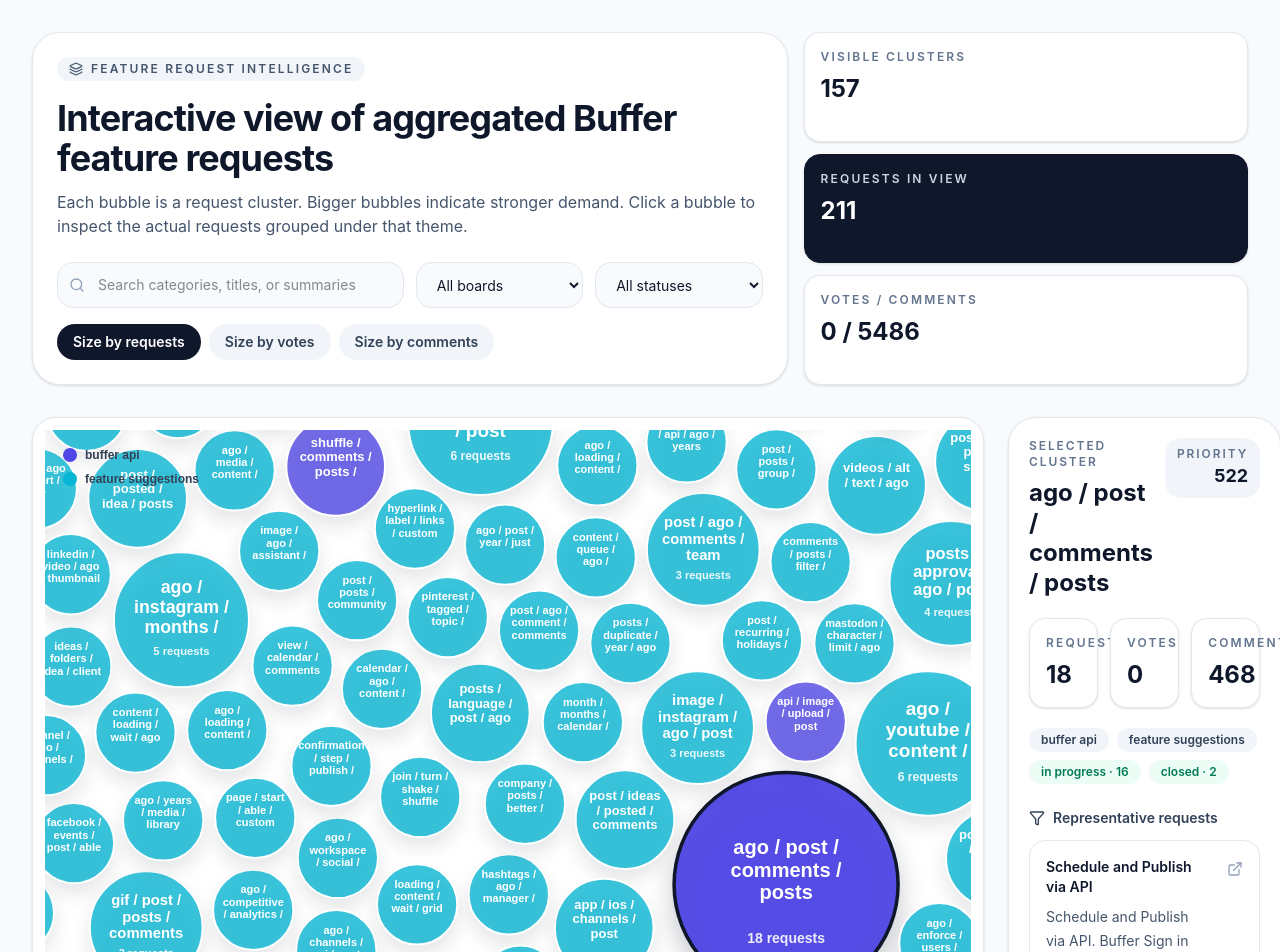
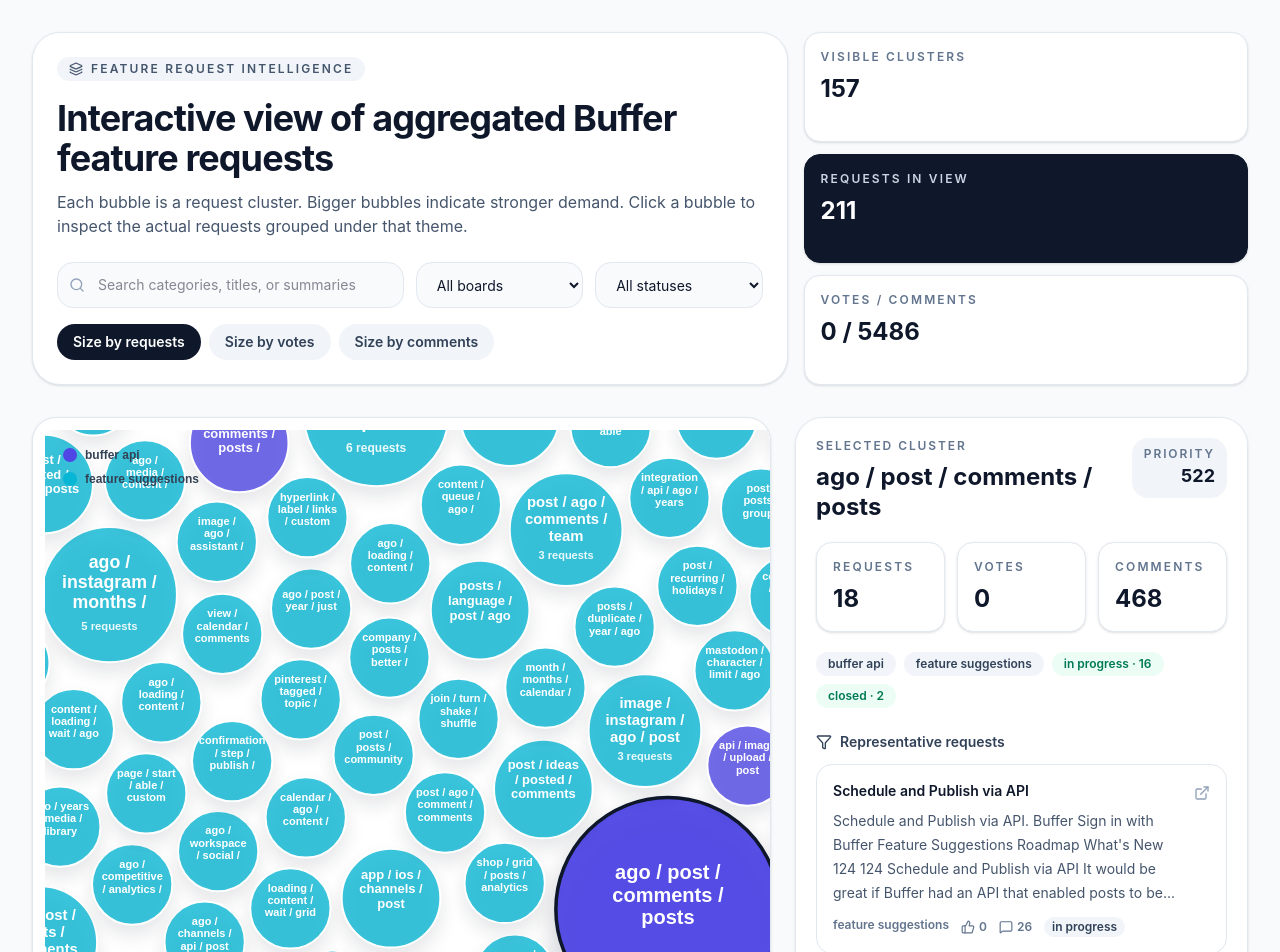
Before and after one commit to papidb/buffer-bubbles, a React (Vite) app in the folder frontend/: page / in a window 1280 px wide. Shown: the top 952 px of the page. Built offline with nearby package versions, Linux system fonts and the light colour scheme.

Commit message:
chore: make comments have a max height

```diff
--- a/frontend/src/App.tsx
+++ b/frontend/src/App.tsx
@@ -312,10 +312,10 @@
   }, []);
 
   return (
-    <div ref={wrapperRef} className="relative w-full rounded-3xl border border-slate-200 bg-white p-3 shadow-sm">
+    <div ref={wrapperRef} className="relative h-[70vh] min-h-[560px] w-full self-start overflow-hidden rounded-3xl border border-slate-200 bg-white p-3 shadow-sm">
       <canvas
         ref={canvasRef}
-        className="h-[70vh] min-h-[560px] w-full"
+        className="h-full w-full"
         onClick={(event) => {
           const node = getNodeAtPoint(event.clientX, event.clientY);
           if (node) onSelect(node);
@@ -522,7 +522,7 @@
           </div>
         </div>
 
-        <div className="grid gap-6 xl:grid-cols-[1.55fr_0.95fr]">
+        <div className="grid items-start gap-6 xl:grid-cols-[1.55fr_0.95fr]">
           <BubbleChart
             data={clusters}
             activeId={activeCluster?.cluster_id}
@@ -533,7 +533,7 @@
             metric={metric}
           />
 
-          <div className="rounded-[28px] border border-slate-200 bg-white p-5 shadow-sm">
+          <div className="h-[70vh] min-h-[560px] self-start overflow-y-auto rounded-[28px] border border-slate-200 bg-white p-5 shadow-sm">
             <AnimatePresence mode="wait">
               {activeCluster ? (
                 <motion.div
```
